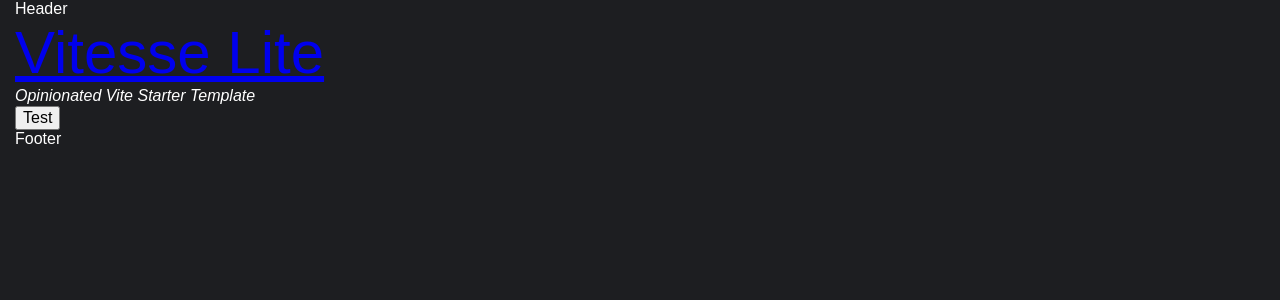
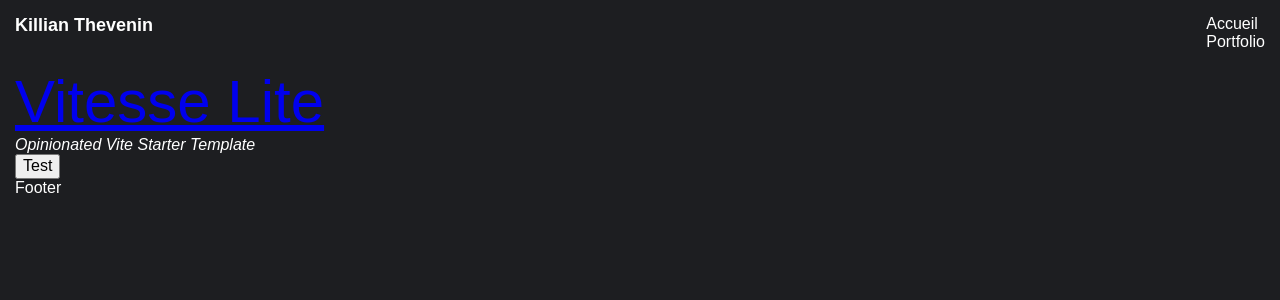
Before and after one commit to TheveninKillian/portfolio-v4, a Vue app: page / in a window 1280 px wide. Shown: the top 300 px of the page. Built offline with nearby package versions, Linux system fonts and the light colour scheme.

Commit message:
create new component Header

```diff
--- /dev/null
+++ b/src/components/Header.vue
@@ -0,0 +1,51 @@
+<script setup lang="ts">
+import { useWindowSize } from '@vueuse/core'
+
+const { width } = useWindowSize()
+</script>
+
+<template>
+  <header>
+    <p>Killian Thevenin</p>
+
+    <div>
+      <div v-if="width <= 992">
+        Button
+      </div>
+
+      <nav>
+        <ul>
+          <li>
+            Accueil
+          </li>
+
+          <li>
+            Portfolio
+          </li>
+        </ul>
+      </nav>
+    </div>
+  </header>
+</template>
+
+<style lang="scss">
+@import '../styles/variables.scss';
+
+header{
+  position: sticky;
+  top: 0;
+
+  display: flex;
+  justify-content: space-between;
+
+  padding-top: $marge-all-min;
+  padding-bottom: $marge-all-min;
+
+  background-color: $color-background;
+}
+
+header p{
+  font-size: $h3-mobile;
+  font-weight: bold;
+}
+</style>
--- a/src/layouts/default.vue
+++ b/src/layouts/default.vue
@@ -1,6 +1,6 @@
 <template>
-  <main class="px-4 py-10 text-center text-gray-700 dark:text-gray-200">
-    <header>Header</header>
+  <main>
+    <Header />
 
     <router-view />
 
```
